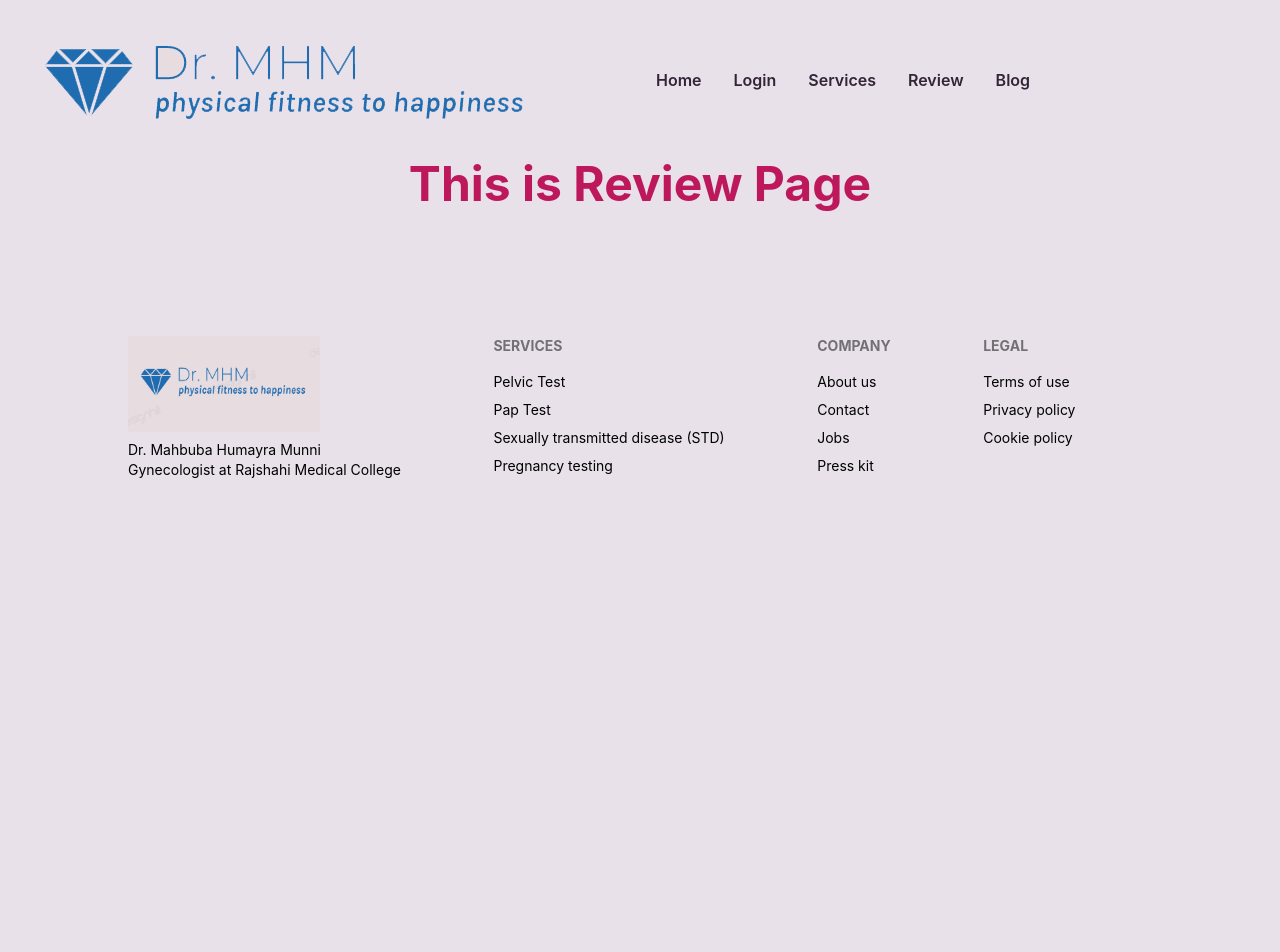
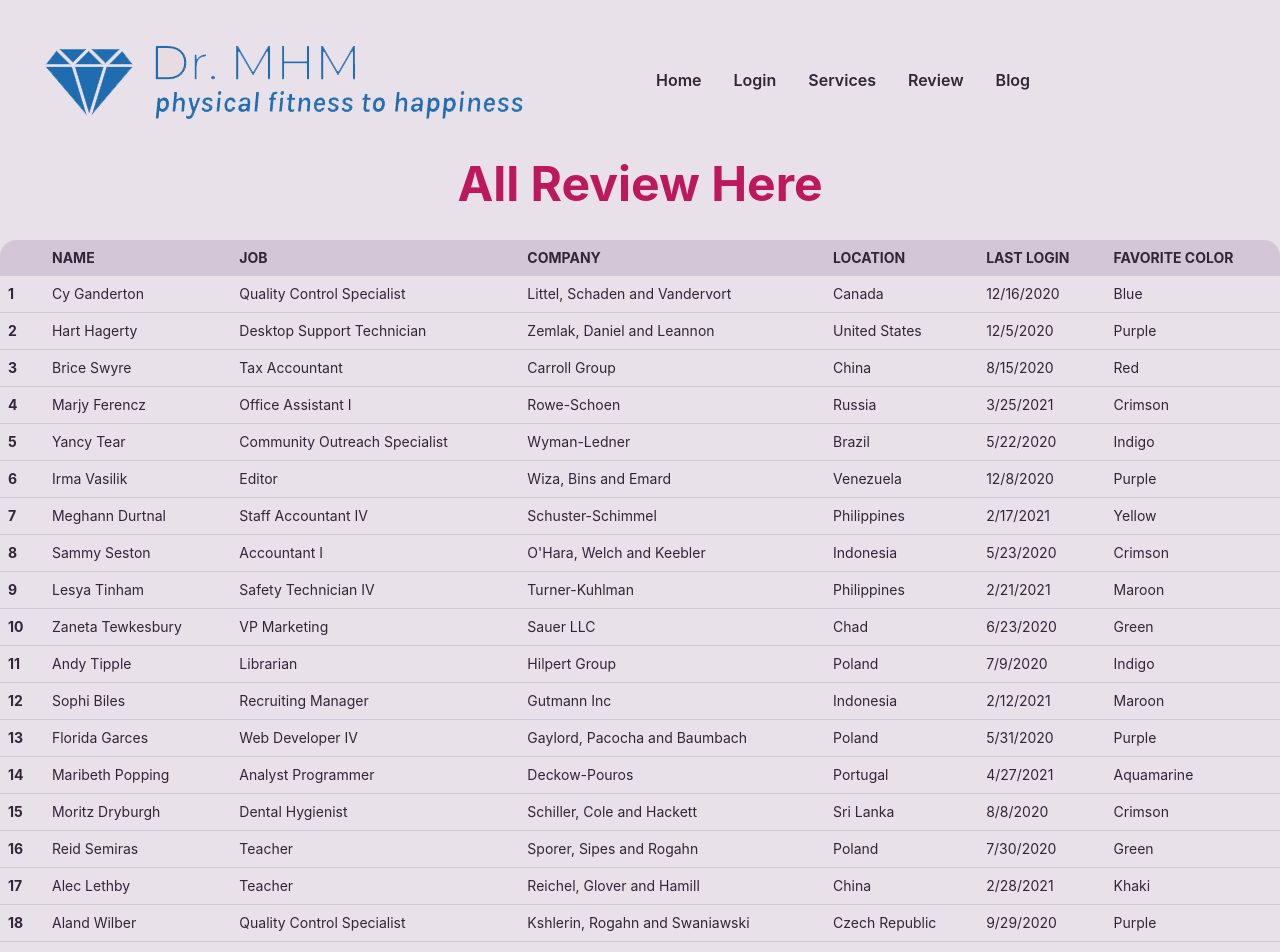
Before and after one commit to Km-Nazrul-Islam/dr-humayra-client, a React (Create React App) app: page /review in a window 1280 px wide. Shown: the top 952 px of the page. Before the commit the page ends 800 px from the top, so only its background shows below. Built offline with nearby package versions, Linux system fonts and the light colour scheme; no server answers.

Commit message:
Review Button Added

```diff
--- a/src/Details/Details.js
+++ b/src/Details/Details.js
@@ -40,17 +40,19 @@
     return (
         <div className='flex justify-between gap-8'>
             <div className='col-span-8 mt-4'>
+                <div className='border-2 border-pink-400 p-12 mb-4 rounded-xl'>
                     <div>
-                    <h2 className='text-3xl text-red-500 font-bold text-center'>About Service Details</h2>
+                        <h2 className='text-3xl text-red-500 font-bold text-center'>Details About This Service</h2>
                     </div>
                     <div className='text-2xl font-semibold mb-8'>
                         <div className='flex justify-evenly text-2xl font-semibold mb-8'>
-                        <h2 className='text-green-700'>Test Name: {title}</h2>
-                        <h3 className='text-yellow-700'>Test Fee: {fee}</h3>
+                            <h2 className='text-green-700 grid grid-cols-1'>Test Name: {title}</h2>
+                            <h3 className='text-yellow-700 grid grid-cols-1'>Test Fee: {fee}</h3>
                         </div>
                         <div className='justify-center'>
                             <img className='w-full h-auto mt-8 rounded-xl' src={img} alt="" />
-                        <p className='text-sm text-red-400 justify-start'><span className='text-xl text-red-500 font-semibold'>About This Test</span>: {description}</p>
+                            <p className='text-sm text-red-400 justify-start mt-8'><span className='text-xl text-red-500 font-semibold'>About This Test</span>: {description}</p>
+                        </div>
                     </div>
                 </div>
                 <div>
--- a/src/Pages/Home/Slider/SliderItem.js
+++ b/src/Pages/Home/Slider/SliderItem.js
@@ -1,4 +1,5 @@
 import React from 'react';
+import { Link } from 'react-router-dom';
 import './SliderItem.css'
 
 const SliderItem = ({slider}) => {
@@ -21,8 +22,8 @@
                 </p>
             </div>
             <div className="absolute flex justify-start transform -translate-y-1/2 left-48 right-5 top-3/4">
-                <button className="btn btn-primary mr-4">Services</button>
-                <button className="btn btn-outline btn-primary">Details</button>
+                <Link to="/services"><button className="btn btn-primary mr-4">Services</button></Link>
+                <Link to="/review"><button className="btn btn-outline btn-primary">All Review</button></Link>
             </div>
             <div className="absolute flex justify-between transform -translate-y-1/2 left-5 right-5 top-1/2">
                 <a href={`#slide${prev}`} className="btn btn-circle">❮</a>
--- a/src/Pages/Review/Review.js
+++ b/src/Pages/Review/Review.js
@@ -3,7 +3,215 @@
 const Review = () => {
     return (
         <div>
-            <h2 className='text-5xl text-center font-bold text-pink-700'>This is Review Page</h2>
+            <h2 className='text-5xl text-center font-bold text-pink-700 my-8'>All Review Here</h2>
+            <div className="overflow-x-auto">
+                <table className="table table-compact w-full">
+                    <thead>
+                        <tr>
+                            <th></th>
+                            <th>Name</th>
+                            <th>Job</th>
+                            <th>company</th>
+                            <th>location</th>
+                            <th>Last Login</th>
+                            <th>Favorite Color</th>
+                        </tr>
+                    </thead>
+                    <tbody>
+                        <tr>
+                            <th>1</th>
+                            <td>Cy Ganderton</td>
+                            <td>Quality Control Specialist</td>
+                            <td>Littel, Schaden and Vandervort</td>
+                            <td>Canada</td>
+                            <td>12/16/2020</td>
+                            <td>Blue</td>
+                        </tr>
+                        <tr>
+                            <th>2</th>
+                            <td>Hart Hagerty</td>
+                            <td>Desktop Support Technician</td>
+                            <td>Zemlak, Daniel and Leannon</td>
+                            <td>United States</td>
+                            <td>12/5/2020</td>
+                            <td>Purple</td>
+                        </tr>
+                        <tr>
+                            <th>3</th>
+                            <td>Brice Swyre</td>
+                            <td>Tax Accountant</td>
+                            <td>Carroll Group</td>
+                            <td>China</td>
+                            <td>8/15/2020</td>
+                            <td>Red</td>
+                        </tr>
+                        <tr>
+                            <th>4</th>
+                            <td>Marjy Ferencz</td>
+                            <td>Office Assistant I</td>
+                            <td>Rowe-Schoen</td>
+                            <td>Russia</td>
+                            <td>3/25/2021</td>
+                            <td>Crimson</td>
+                        </tr>
+                        <tr>
+                            <th>5</th>
+                            <td>Yancy Tear</td>
+                            <td>Community Outreach Specialist</td>
+                            <td>Wyman-Ledner</td>
+                            <td>Brazil</td>
+                            <td>5/22/2020</td>
+                            <td>Indigo</td>
+                        </tr>
+                        <tr>
+                            <th>6</th>
+                            <td>Irma Vasilik</td>
+                            <td>Editor</td>
+                            <td>Wiza, Bins and Emard</td>
+                            <td>Venezuela</td>
+                            <td>12/8/2020</td>
+                            <td>Purple</td>
+                        </tr>
+                        <tr>
+                            <th>7</th>
+                            <td>Meghann Durtnal</td>
+                            <td>Staff Accountant IV</td>
+                            <td>Schuster-Schimmel</td>
+                            <td>Philippines</td>
+                            <td>2/17/2021</td>
+                            <td>Yellow</td>
+                        </tr>
+                        <tr>
+                            <th>8</th>
+                            <td>Sammy Seston</td>
+                            <td>Accountant I</td>
+                            <td>O'Hara, Welch and Keebler</td>
+                            <td>Indonesia</td>
+                            <td>5/23/2020</td>
+                            <td>Crimson</td>
+                        </tr>
+                        <tr>
+                            <th>9</th>
+                            <td>Lesya Tinham</td>
+                            <td>Safety Technician IV</td>
+                            <td>Turner-Kuhlman</td>
+                            <td>Philippines</td>
+                            <td>2/21/2021</td>
+                            <td>Maroon</td>
+                        </tr>
+                        <tr>
+                            <th>10</th>
+                            <td>Zaneta Tewkesbury</td>
+                            <td>VP Marketing</td>
+                            <td>Sauer LLC</td>
+                            <td>Chad</td>
+                            <td>6/23/2020</td>
+                            <td>Green</td>
+                        </tr>
+                        <tr>
+                            <th>11</th>
+                            <td>Andy Tipple</td>
+                            <td>Librarian</td>
+                            <td>Hilpert Group</td>
+                            <td>Poland</td>
+                            <td>7/9/2020</td>
+                            <td>Indigo</td>
+                        </tr>
+                        <tr>
+                            <th>12</th>
+                            <td>Sophi Biles</td>
+                            <td>Recruiting Manager</td>
+                            <td>Gutmann Inc</td>
+                            <td>Indonesia</td>
+                            <td>2/12/2021</td>
+                            <td>Maroon</td>
+                        </tr>
+                        <tr>
+                            <th>13</th>
+                            <td>Florida Garces</td>
+                            <td>Web Developer IV</td>
+                            <td>Gaylord, Pacocha and Baumbach</td>
+                            <td>Poland</td>
+                            <td>5/31/2020</td>
+                            <td>Purple</td>
+                        </tr>
+                        <tr>
+                            <th>14</th>
+                            <td>Maribeth Popping</td>
+                            <td>Analyst Programmer</td>
+                            <td>Deckow-Pouros</td>
+                            <td>Portugal</td>
+                            <td>4/27/2021</td>
+                            <td>Aquamarine</td>
+                        </tr>
+                        <tr>
+                            <th>15</th>
+                            <td>Moritz Dryburgh</td>
+                            <td>Dental Hygienist</td>
+                            <td>Schiller, Cole and Hackett</td>
+                            <td>Sri Lanka</td>
+                            <td>8/8/2020</td>
+                            <td>Crimson</td>
+                        </tr>
+                        <tr>
+                            <th>16</th>
+                            <td>Reid Semiras</td>
+                            <td>Teacher</td>
+                            <td>Sporer, Sipes and Rogahn</td>
+                            <td>Poland</td>
+                            <td>7/30/2020</td>
+                            <td>Green</td>
+                        </tr>
+                        <tr>
+                            <th>17</th>
+                            <td>Alec Lethby</td>
+                            <td>Teacher</td>
+                            <td>Reichel, Glover and Hamill</td>
+                            <td>China</td>
+                            <td>2/28/2021</td>
+                            <td>Khaki</td>
+                        </tr>
+                        <tr>
+                            <th>18</th>
+                            <td>Aland Wilber</td>
+                            <td>Quality Control Specialist</td>
+                            <td>Kshlerin, Rogahn and Swaniawski</td>
+                            <td>Czech Republic</td>
+                            <td>9/29/2020</td>
+                            <td>Purple</td>
+                        </tr>
+                        <tr>
+                            <th>19</th>
+                            <td>Teddie Duerden</td>
+                            <td>Staff Accountant III</td>
+                            <td>Pouros, Ullrich and Windler</td>
+                            <td>France</td>
+                            <td>10/27/2020</td>
+                            <td>Aquamarine</td>
+                        </tr>
+                        <tr>
+                            <th>20</th>
+                            <td>Lorelei Blackstone</td>
+                            <td>Data Coordiator</td>
+                            <td>Witting, Kutch and Greenfelder</td>
+                            <td>Kazakhstan</td>
+                            <td>6/3/2020</td>
+                            <td>Red</td>
+                        </tr>
+                    </tbody>
+                    <tfoot>
+                        <tr>
+                            <th></th>
+                            <th>Name</th>
+                            <th>Job</th>
+                            <th>company</th>
+                            <th>location</th>
+                            <th>Last Login</th>
+                            <th>Favorite Color</th>
+                        </tr>
+                    </tfoot>
+                </table>
+            </div>
         </div>
     );
 };
```
Lines whose indentation alone changed are shown as unchanged.
